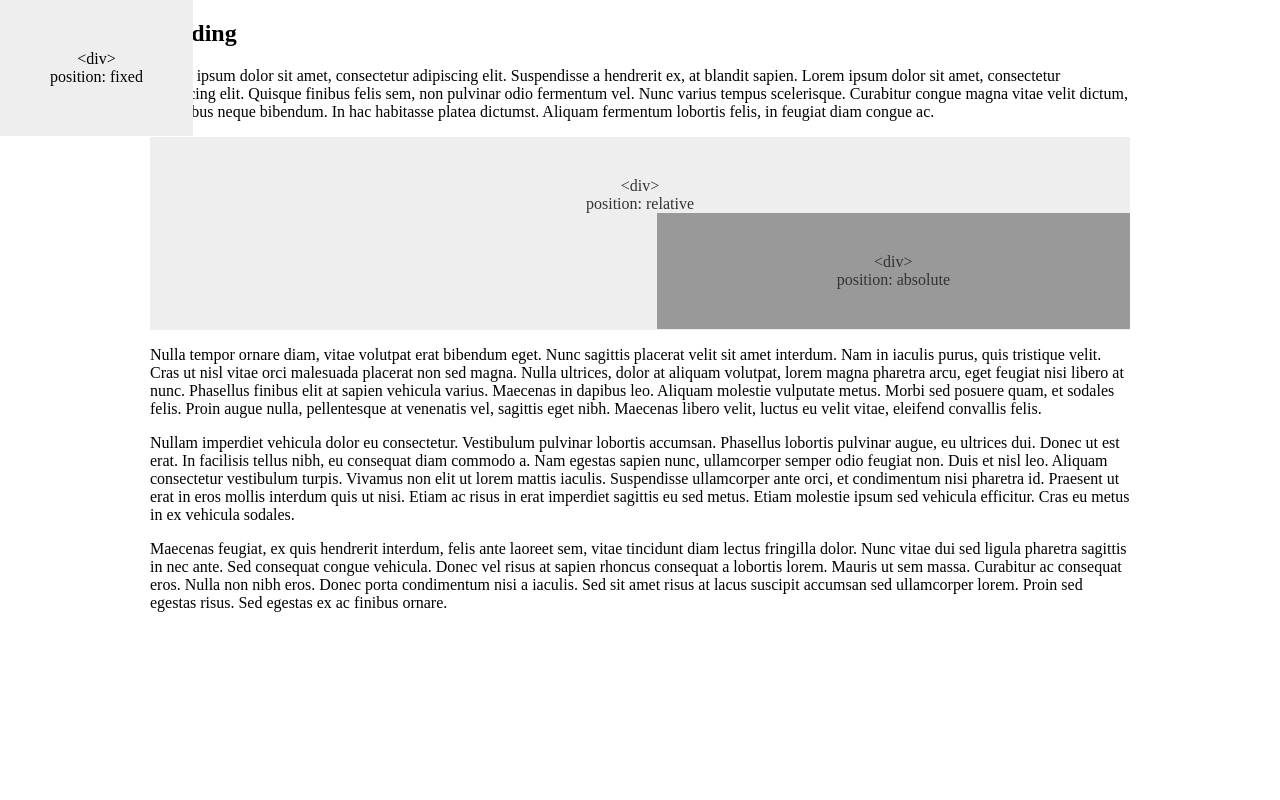
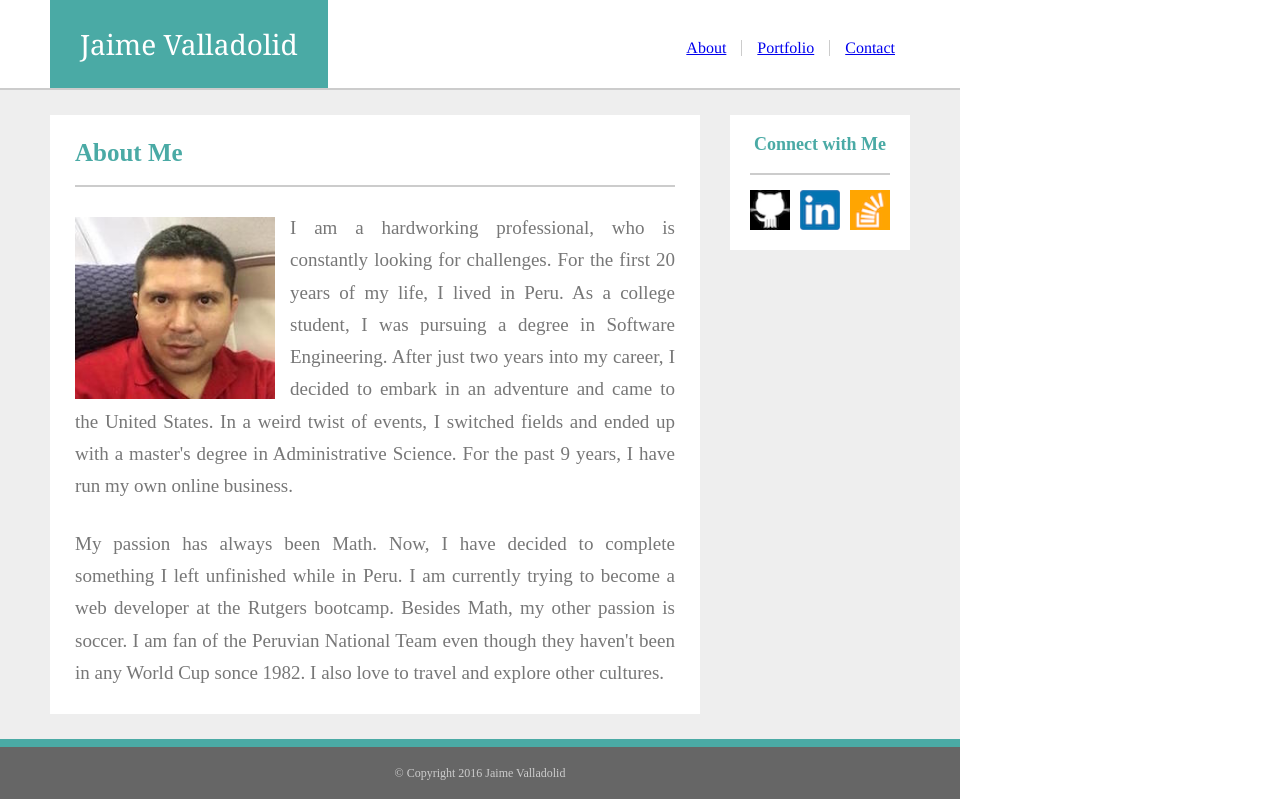
Before and after one commit to robinvp79/Basic-Portfolio, a PHP site: page / in a window 1280 px wide. Run offline with PHP 8.4, Linux system fonts and the light colour scheme.

Commit message:
homework done

```diff
--- a/assets/css/reset.css
+++ b/assets/css/reset.css
@@ -0,0 +1,48 @@
+/* http://meyerweb.com/eric/tools/css/reset/
+   v2.0 | 20110126
+   License: none (public domain)
+*/
+
+html, body, div, span, applet, object, iframe,
+h1, h2, h3, h4, h5, h6, p, blockquote, pre,
+a, abbr, acronym, address, big, cite, code,
+del, dfn, em, img, ins, kbd, q, s, samp,
+small, strike, strong, sub, sup, tt, var,
+b, u, i, center,
+dl, dt, dd, ol, ul, li,
+fieldset, form, label, legend,
+table, caption, tbody, tfoot, thead, tr, th, td,
+article, aside, canvas, details, embed,
+figure, figcaption, footer, header, hgroup,
+menu, nav, output, ruby, section, summary,
+time, mark, audio, video {
+	margin: 0;
+	padding: 0;
+	border: 0;
+	font-size: 100%;
+	font: inherit;
+	vertical-align: baseline;
+}
+/* HTML5 display-role reset for older browsers */
+article, aside, details, figcaption, figure,
+footer, header, hgroup, menu, nav, section {
+	display: block;
+}
+body {
+	line-height: 1;
+}
+ol, ul {
+	list-style: none;
+}
+blockquote, q {
+	quotes: none;
+}
+blockquote:before, blockquote:after,
+q:before, q:after {
+	content: '';
+	content: none;
+}
+table {
+	border-collapse: collapse;
+	border-spacing: 0;
+}
--- a/assets/css/style.css
+++ b/assets/css/style.css
@@ -1,31 +1,192 @@
-#fixed{
-	position: fixed;
-	left: 0px;
-	top: 0px;
+header{
+	background-color: #ffffff;
+	border-color: #cccccc;
+	width: 960px;
+}
+
+aside{
+	float: left;
+	background: #4aaaa5;
+	padding: 30px;
+	margin-left: 50px;
+	font-size: 28px;
+	color: white;
+	font-family: Georgia;
+}
+
+#middle, #left {
+	border-right: 1px solid #cccccc;
+}
+
+#right, #middle, #left {
+	float: right;
+	padding: 0px 15px 0px 15px;
+	font-size: 16px;
+	color: #cccccc;
+	font-family: Times;
+	margin: 40px 0px 20px 0px;
+}
+
+#right{
+	margin-right: 50px;
+}
+
+#bio-image {
+	float: left;
+	width: 200px;
+	margin: 30px 15px 0px 0px;
+}
+
+.container{
+	clear: both;
+	overflow: auto;
+	width: 960px;
 	background-color: #eee;
+	border-top: 2px solid #cccccc;
+	border-bottom: 8px solid #4aaaa5;
+}
+
+#main-bio{
+	width: 600px;
+	float: left;
+	background-color: #ffffff;
+	margin: 25px 10px 25px 50px;
+	padding: 25px;
+}
+
+#contact-bio{
+	width: 180px;
+	float: left;
 	text-align: center;
-	padding: 50px;
-	z-index: 1;
+	background-color: #ffffff;
+	margin: 25px 0px 0px 20px;
+	padding: 20px 0px 20px 0px;
 }
-#content{
-	position: absolute;
-	top: 0px;
-	left: 150px;
-	right: 150px;
+
+p {
+	text-align: justify;
+	line-height: 1.7;
+	font-size: 19px;
+	padding-top: 25px;
+	color: #777777;
 }
-#relative{
-	background: #eee;
-	padding-top: 40px;
-	padding-bottom: 117px;
-	color: #333;
+
+h3{
+	margin: 0px 20px 0px 20px;
+	font-size: 18px;
+}
+
+h2{
+	font-size: 25px;
+}
+
+h2, h3 {
+	font-family: Georgia serif;
+	font-weight: bold;
+	color: #4aaaa5;
+	padding-bottom: 20px;
+	border-bottom: 2px solid #cccccc;
+}
+
+.logo {
+	width: 40px;
+	float: left;
+	margin: 0px 10px 15px 0px;
+	position: relative;
+	left: 20px;
+	top: 15px;
+}
+
+#contact_form{
+	position: relative;
+	top: 30px;
+	color: #777777;
+}
+
+footer{
+	background-color: #666666;
+	color: #cccccc;
 	text-align: center;
+	padding-top: 20px;
+	padding-bottom: 20px;
+	width: 960px;
+	font-size: 12px;
 }
-#absolute{
-	position: absolute;
-	right: 0px;
+
+input[type=text] {
+	width: 100%;
+	padding: 10px;
+	margin: 10px 0px 10px 0px;
+	box-sizing: border-box;
+	color: #cccccc;
+}
+
+textarea {
+	width: 100%;
+	height: 180px;
+	padding: 10px 20px;
+	margin: 10px 0px 10px 0px;
+	box-sizing: border-box;
+	border-color: #cccccc;
+}
+
+input[type=submit] {
+    background-color: #4aaaa5;
+    color: white;
+    padding: 10px 30px;
+    margin-bottom: 25px;
+    cursor: pointer;
+    border: none;
+    font-size: 16px;
+}
+
+#fail, #healthy, #lonely, #think, #pasion, #lost{
+	width: 280px;
+	height: 200px;
+}
+
+#fail1, #healthy1, #lonely1{
+	float: left;
+}
+
+#fail1, #healthy1, #lonely1, #think1, #pasion1, #lost1{
+	margin-top: 30px;
+}
+
+#fail1:hover, #healthy1:hover, #lonely1:hover, #think1:hover, #pasion1:hover, #lost1:hover {
+	outline: 5px solid gray;
+    outline-offset: 1px;
+}
+
+.division{
+	position: relative;
+	bottom: 55px;
 	text-align: center;
-	background: #999;
-	padding: 40px;
-	padding-right: 180px;
-	padding-left: 180px;
+	background-color: #4aaaa5;
+	padding: 13px;
+	color: white;
+	margin-bottom: -45px;
 }
+
+#think1, #pasion1, #lost1{
+	float: right;
+}
+
+.desc{
+	clear: both;
+}
+
+a:hover {
+    background-color: #4aaaa5;
+    color: white;
+}
+
+.logo:hover{
+	outline: 5px solid gray;
+    outline-offset: 1px;
+}
+
+input[type=submit]:hover {
+	outline: 5px solid gray;
+    outline-offset: 1px;
+}
--- a/index.html
+++ b/index.html
@@ -1,38 +1,46 @@
-s<!doctype html>
+<!doctype html>
 <html>
 	<head>
-		<title>Positioning</title>
+		<title>My First Homework</title>
+		<link rel="stylesheet" type="text/css" href="assets/css/reset.css" >
 		<link rel="stylesheet" type="text/css" href="assets/css/style.css" >
 	</head>
 	<body>
-		<div id="fixed">
-			&lt;div&gt;<br>
-			position: fixed
-		</div>
 
-		<div class="wrapper">
-			<section id="content">
-				<h1>Heading</h1>
+		<header>
+			<aside>Jaime Valladolid</aside>
+			<ul style="list-style-type:none">
+  					<li><section id="right"><a href="contact.html">Contact</a></section></li>
+  					<li><section id="middle"><a href="portfolio.html">Portfolio</a></section></li>
+  					<li><section id="left"><a href="index.html">About</a></section></li>
+			</ul>
+		</header>
 
-				<p>Lorem ipsum dolor sit amet, consectetur adipiscing elit. Suspendisse a hendrerit ex, at blandit sapien. Lorem ipsum dolor sit amet, consectetur adipiscing elit. Quisque finibus felis sem, non pulvinar odio fermentum vel. Nunc varius tempus scelerisque. Curabitur congue magna vitae velit dictum, eu finibus neque bibendum. In hac habitasse platea dictumst. Aliquam fermentum lobortis felis, in feugiat diam congue ac. </p>
+		<section class="container">
 
-				<div id="relative">
-					&lt;div&gt;<br>
-					position: relative
+		<section id="main-bio">
+			<h2>About Me</h2>
+			<img id="bio-image" src="assets/images/17939543-1.jpg" alt="Jaime V">
+			<P>I am a hardworking professional, who is constantly looking for challenges. For the first 20 years of my life, I lived in Peru. As a college student, I was pursuing a degree in Software Engineering. After just two years into my career, I decided to embark in an adventure and came to the United States. In a weird twist of events, I switched fields and ended up with a master's degree in Administrative Science. For the past 9 years, I have run my own online business.</P>
+			<p>My passion has always been Math. Now, I have decided to complete something I left unfinished while in Peru. I am currently trying to become a web developer at the Rutgers bootcamp.
+			Besides Math, my other passion is soccer. I am fan of the Peruvian National Team even though they haven't been in any World Cup sonce 1982. I also love to travel and explore other cultures.</p>
+		</section>
 
-					<div id="absolute">
-						&lt;div&gt;<br>
-						position: absolute
-					</div>
-				</div>
+		<section id="contact-bio">
+			<h3>Connect with Me</h3>
+				<ul style="list-style-type: none">
+				<li><a href="https://github.com/robinvp79"><img class="logo" src="assets/images/GitHubLogo.png" alt="Github"></a></li>
+				<li><a href="https://www.linkedin.com/in/jaime-valladolid-1817676"><img class="logo" src="assets/images/LinkedinLogo.png" alt="Linkedin"></a></li>
+				<li><a href="http://stackoverflow.com/users/6332839/jaime-v"><img class="logo" src="assets/images/StackOverflowLogo.png" alt="StackOverflow"></a></li>
+			</ul>
+		</section>
 
-				<p>Nulla tempor ornare diam, vitae volutpat erat bibendum eget. Nunc sagittis placerat velit sit amet interdum. Nam in iaculis purus, quis tristique velit. Cras ut nisl vitae orci malesuada placerat non sed magna. Nulla ultrices, dolor at aliquam volutpat, lorem magna pharetra arcu, eget feugiat nisi libero at nunc. Phasellus finibus elit at sapien vehicula varius. Maecenas in dapibus leo. Aliquam molestie vulputate metus. Morbi sed posuere quam, et sodales felis. Proin augue nulla, pellentesque at venenatis vel, sagittis eget nibh. Maecenas libero velit, luctus eu velit vitae, eleifend convallis felis.</p>
+		</section>
 
-				<p>Nullam imperdiet vehicula dolor eu consectetur. Vestibulum pulvinar lobortis accumsan. Phasellus lobortis pulvinar augue, eu ultrices dui. Donec ut est erat. In facilisis tellus nibh, eu consequat diam commodo a. Nam egestas sapien nunc, ullamcorper semper odio feugiat non. Duis et nisl leo. Aliquam consectetur vestibulum turpis. Vivamus non elit ut lorem mattis iaculis. Suspendisse ullamcorper ante orci, et condimentum nisi pharetra id. Praesent ut erat in eros mollis interdum quis ut nisi. Etiam ac risus in erat imperdiet sagittis eu sed metus. Etiam molestie ipsum sed vehicula efficitur. Cras eu metus in ex vehicula sodales.</p>
+	</body>
 
-				<p>Maecenas feugiat, ex quis hendrerit interdum, felis ante laoreet sem, vitae tincidunt diam lectus fringilla dolor. Nunc vitae dui sed ligula pharetra sagittis in nec ante. Sed consequat congue vehicula. Donec vel risus at sapien rhoncus consequat a lobortis lorem. Mauris ut sem massa. Curabitur ac consequat eros. Nulla non nibh eros. Donec porta condimentum nisi a iaculis. Sed sit amet risus at lacus suscipit accumsan sed ullamcorper lorem. Proin sed egestas risus. Sed egestas ex ac finibus ornare.</p>
+	<footer>
+		<h6>&copy; Copyright 2016 Jaime Valladolid</h6>
+	</footer>
 
-			</section>
-		</div>
-	</body>
 </html>
```
Also changed, not shown: contact.html (+53 -0 lines), portfolio.html (+79 -0 lines), assets/images/17939543-1.jpg, assets/images/GitHubLogo.png (added), assets/images/If-I-Fail.jpg (added), assets/images/LinkedinLogo.png (added), assets/images/Mi-Pasion.jpg (added), assets/images/StackOverflowLogo.png (added), assets/images/healthy.jpg (added), assets/images/lonely.jpg (added), assets/images/lost.jpg (added), assets/images/thinking.jpg (added), 1 other file.
